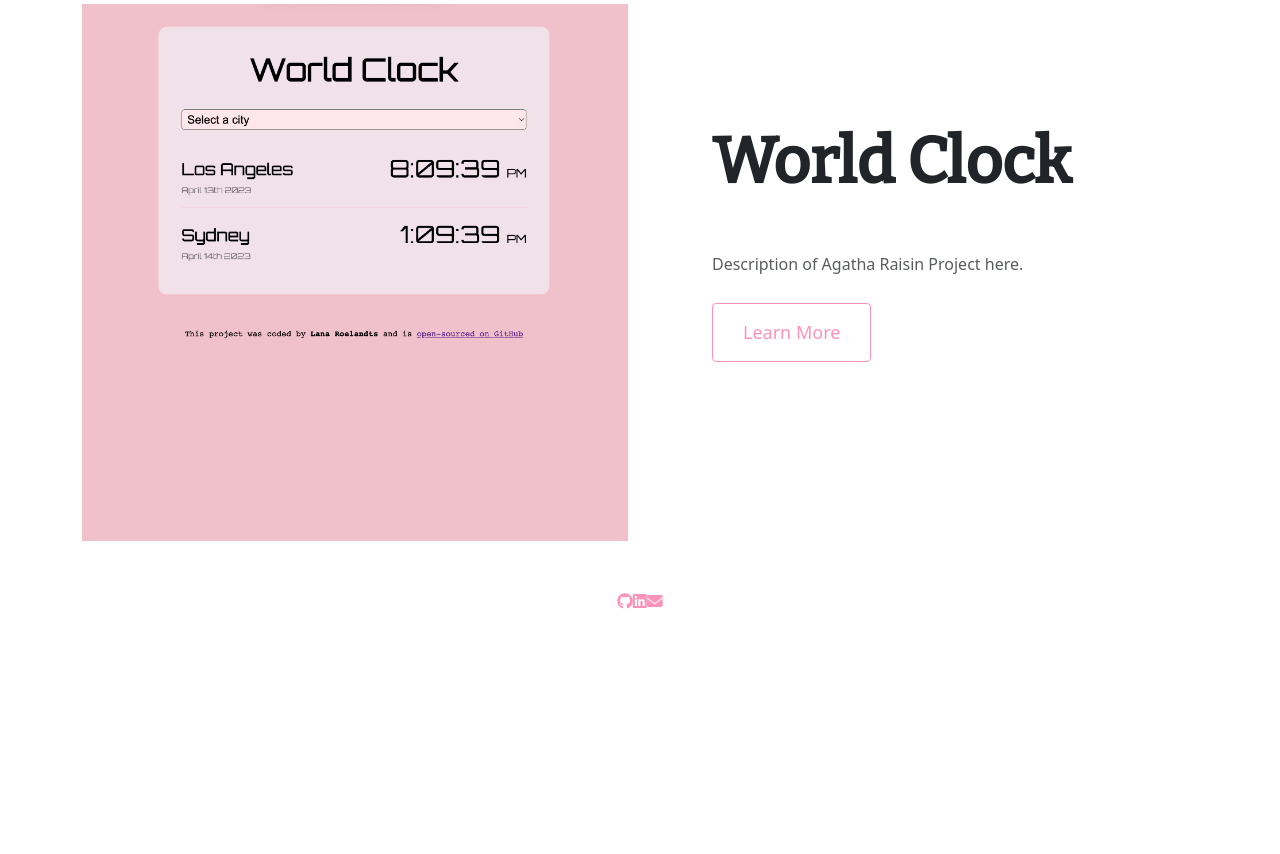
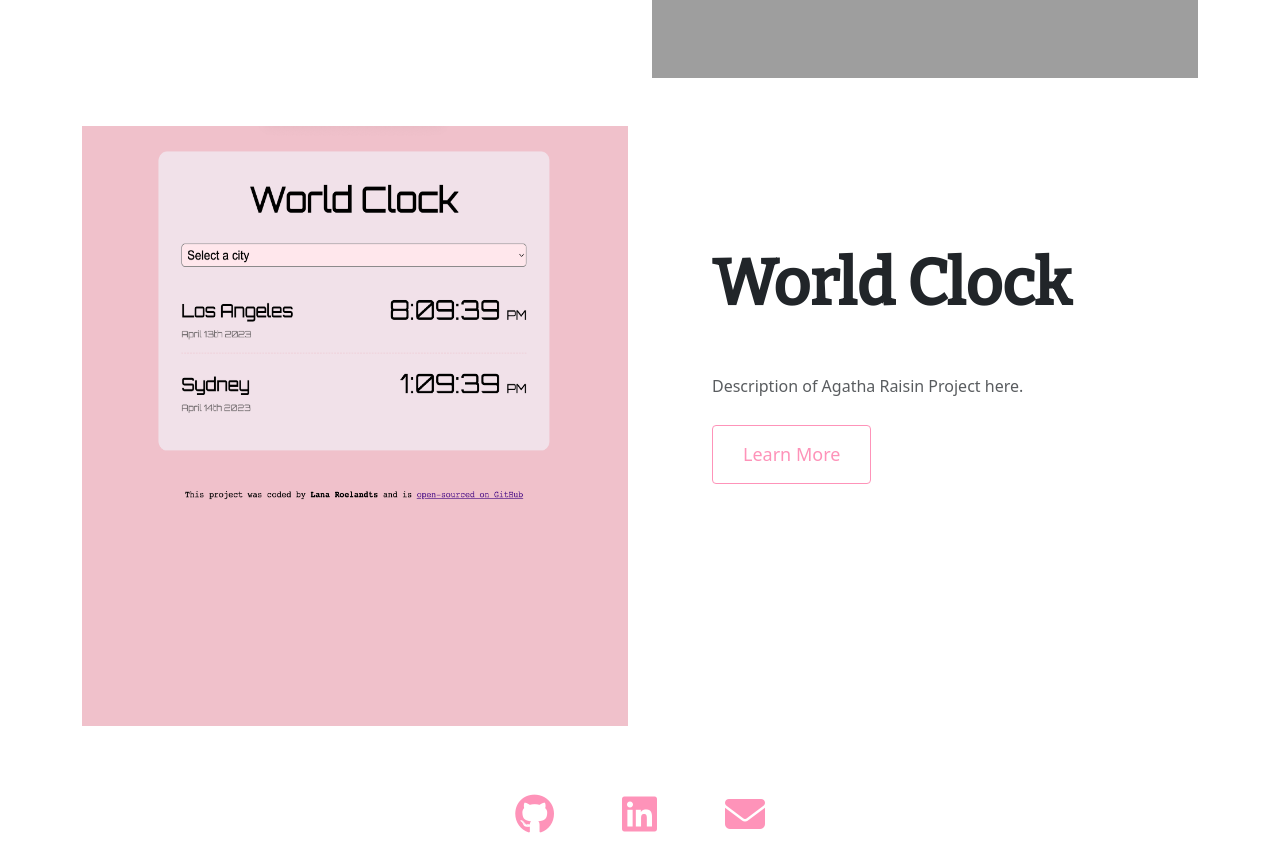
Before and after one commit to PossumCodes/portfolio-project, a plain HTML site: page index.html in a window 1280 px wide. Shown: the part 2020-2874 px from the top of the page. Before the commit the page ends 2633 px from the top, so only its background shows below. Drawn offline with nearby package versions, Linux system fonts and the light colour scheme; grey boxes are pictures that could not be loaded; a web font is replaced by a local one.

Commit message:
styling of homepage images and social media links

```diff
--- a/index.html
+++ b/index.html
@@ -43,7 +43,7 @@
         <div class="col d-none d-lg-block">
           <img
             src="images/agatha-raisin-project.png"
-            class="img-fluid"
+            class="img-fluid project-image"
             alt=""
           />
         </div>
@@ -68,12 +68,20 @@
           </div>
         </div>
         <div class="col d-none d-lg-block">
-          <img src="images/weather-app-project.png" class="img-fluid" alt="" />
+          <img
+            src="images/weather-app-project.png"
+            class="img-fluid project-image"
+            alt=""
+          />
         </div>
       </div>
       <div class="row mb-5">
         <div class="col d-none d-lg-block">
-          <img src="images/world-clock-project.png" class="img-fluid" alt="" />
+          <img
+            src="images/world-clock-project.png"
+            class="img-fluid project-image"
+            alt=""
+          />
         </div>
         <div class="col">
           <div class="project-description">
@@ -88,14 +96,29 @@
     </div>
     <footer class="wrapper">
       <div class="social-media-contact d-flex justify-content-center">
-        <a href="#">
-          <i class="fa-brands fa-github" style="color: #fe93b9"></i>
+        <a
+          href="https://github.com/PossumCodes/"
+          target="_blank"
+          title="Github Profile"
+          class="social-media-icon"
+        >
+          <i class="fa-brands fa-github"></i>
         </a>
-        <a href="#">
-          <i class="fa-brands fa-linkedin" style="color: #fe93b9"></i>
+        <a
+          href="https://www.linkedin.com/in/lana-roelandts-75025427/"
+          target="_blank"
+          title="LinkedIn Profile"
+          class="social-media-icon"
+        >
+          <i class="fa-brands fa-linkedin"></i>
         </a>
-        <a href="#">
-          <i class="fa-solid fa-envelope" style="color: #fe93b9"></i>
+        <a
+          href="#"
+          target="_blank"
+          title="Email Lana"
+          class="social-media-icon"
+        >
+          <i class="fa-solid fa-envelope"></i>
         </a>
       </div>
     </footer>
--- a/styles/style.css
+++ b/styles/style.css
@@ -3,6 +3,7 @@
   --secondary-color: #fe93b9;
   --heading-font-family: "Bitter", serif;
   --default-font-family: "Sono", sans-serif;
+  --default-transition: all 175ms ease-in-out;
 }
 
 h1,
@@ -61,7 +62,7 @@ p {
   background: white;
   border: 1px solid var(--secondary-color);
   color: var(--secondary-color);
-  transition: all 175ms ease-in-out;
+  transition: var(--default-transition);
 }
 
 .btn-branding-outline {
@@ -76,7 +77,7 @@ p {
 .btn-branding-outline:hover {
   background: var(--secondary-color);
   color: white;
-  transition: all 175ms ease-in-out;
+  transition: var(--default-transition);
 }
 
 .project-description {
@@ -100,3 +101,25 @@ p {
     text-align: center;
   }
 }
+
+.social-media-icon {
+  margin: 0 20px;
+  color: var(--secondary-color);
+  background-color: white;
+  padding: 10px 14px;
+  font-size: 40px;
+  border-radius: 50%;
+  transition: var(--default-transition);
+}
+
+.social-media-icon:hover {
+  background-color: var(--secondary-color);
+  color: white;
+  cursor: pointer;
+  transition: var(--default-transition);
+}
+
+.project-image {
+  width: 600px;
+  height: 600px;
+}
```
